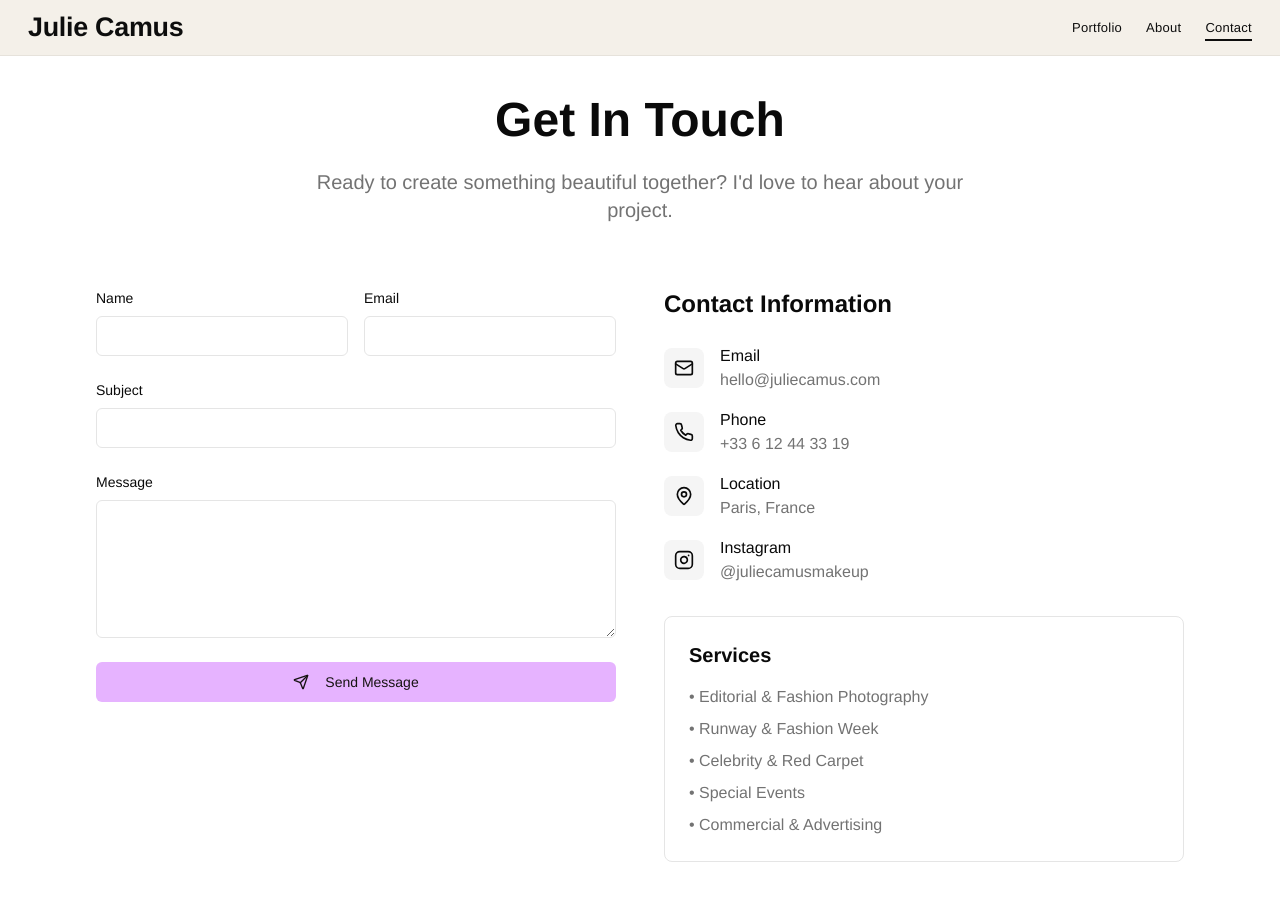
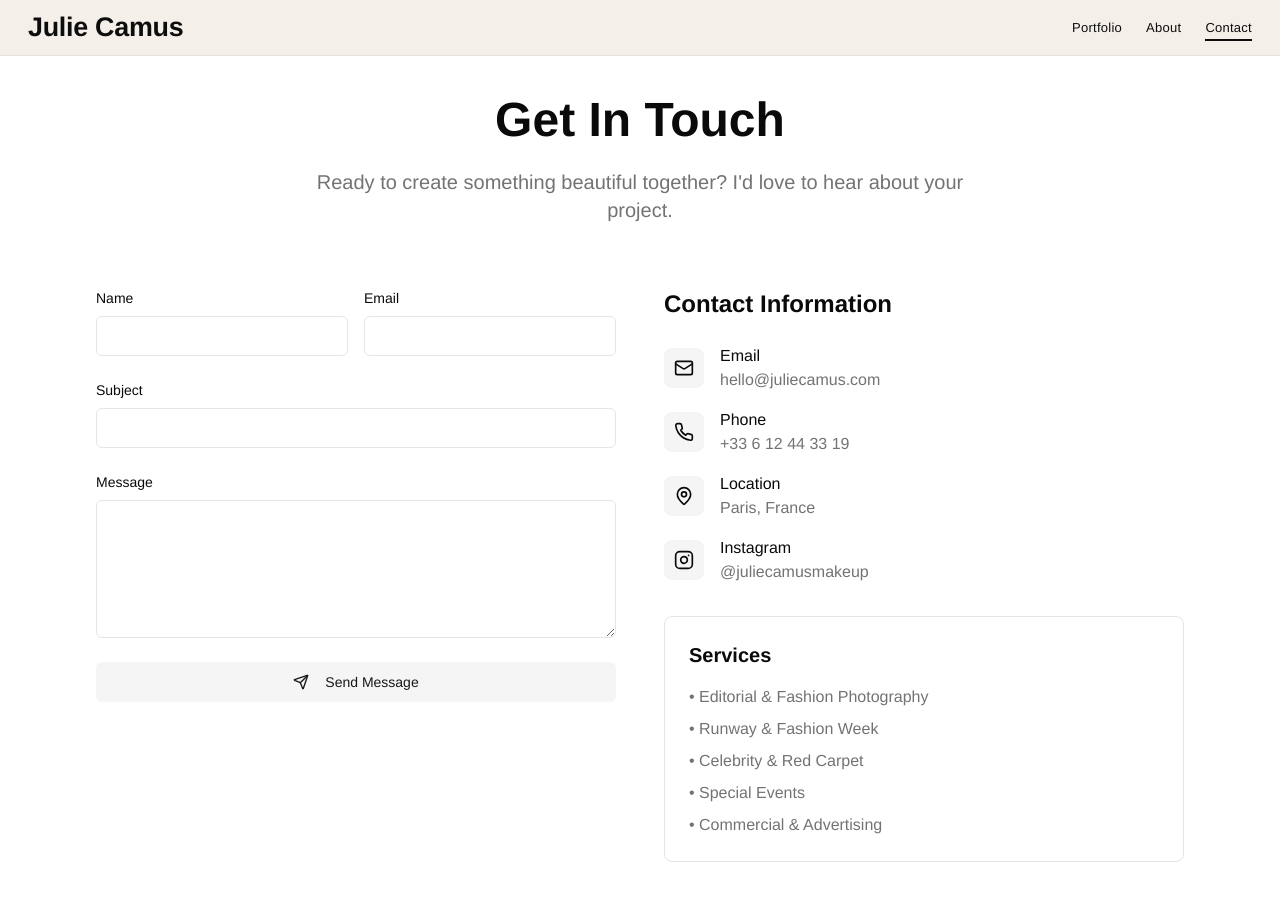
Before and after one commit to moradigmir/juliecamus-portfolio, a React (Vite) app: page /contact in a window 1280 px wide. Shown: the top 900 px of the page. Built offline with nearby package versions, Linux system fonts and the light colour scheme.

Commit message:
Refactor contact form button
Change the contact form submit button color to match the sober color scheme, removing the mauve/purple color.

```diff
--- a/src/pages/Contact.tsx
+++ b/src/pages/Contact.tsx
@@ -127,7 +127,7 @@ const Contact = () => {
                   />
                 </div>
 
-                <Button type="submit" disabled={isSubmitting} className="w-full font-inter">
+                <Button type="submit" disabled={isSubmitting} variant="secondary" className="w-full font-inter">
                   {isSubmitting ? (
                     <>Sending...</>
                   ) : (
```
